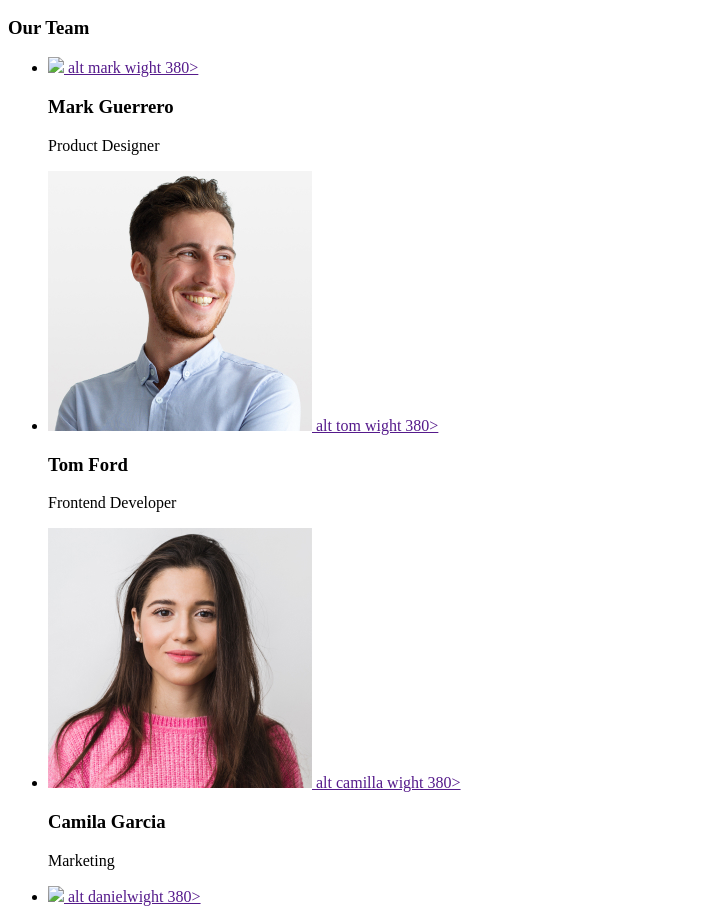
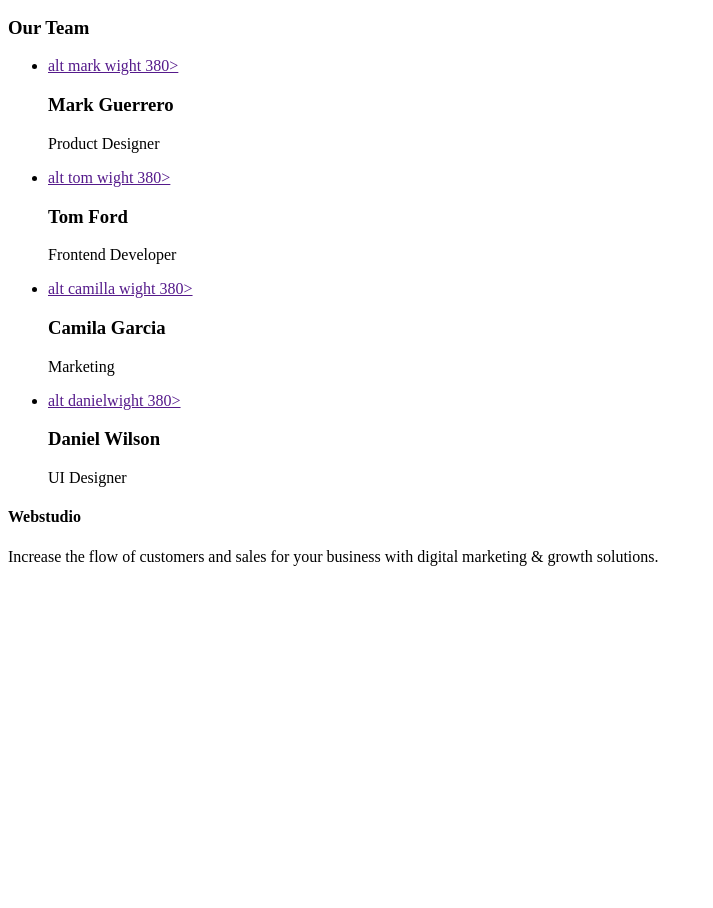
Before and after one commit to WarMilion625/goit-markup-hw-01, a plain HTML site: page index.html in a window 1280 px wide. Shown: the part 1519-2427 px from the top of the page, without its empty margins (0-713 px from the left). After the commit the page ends 2101 px from the top, so only its background shows below. Drawn offline with Linux system fonts and the light colour scheme; files whose address does not match are found by name.

Commit message:
Update index.html

```diff
--- a/index.html
+++ b/index.html
@@ -58,19 +58,19 @@
          <h3>Our Team</h3>
          <ul>
             <li>
-                <a href><img src=img src="https://raw.githubusercontent.com/WarMilion625/goit-markup-hw-01/ccd0c4a9bee374f9372b60e07127ee18bb819203/images/3.jpg"> alt mark wight 380></a>
+                <a href><imgsrc="https://raw.githubusercontent.com/WarMilion625/goit-markup-hw-01/ccd0c4a9bee374f9372b60e07127ee18bb819203/images/3.jpg">alt mark wight 380></a>
                 <h3>Mark Guerrero</h3>
                 <p>Product Designer</p>
             </li>
             <li>
-                <a href><img src="https://raw.githubusercontent.com/WarMilion625/goit-markup-hw-01/ccd0c4a9bee374f9372b60e07127ee18bb819203/images/4.jpg"> alt tom wight 380> </a>
+                <a href><imgsrc="https://raw.githubusercontent.com/WarMilion625/goit-markup-hw-01/ccd0c4a9bee374f9372b60e07127ee18bb819203/images/4.jpg">alt tom wight 380> </a>
                 <h3>Tom Ford</h3>
                 <p>Frontend Developer</p>
             </li>
-            <li><a href><img src="https://raw.githubusercontent.com/WarMilion625/goit-markup-hw-01/ccd0c4a9bee374f9372b60e07127ee18bb819203/images/5.jpg"> alt camilla wight 380> </a></li>
+            <li><a href><imgsrc="https://raw.githubusercontent.com/WarMilion625/goit-markup-hw-01/ccd0c4a9bee374f9372b60e07127ee18bb819203/images/5.jpg">alt camilla wight 380> </a></li>
             <h3>Camila Garcia</h3>
             <p>Marketing</p>
-            <li><a href><img src=<img src="https://raw.githubusercontent.com/WarMilion625/goit-markup-hw-01/ccd0c4a9bee374f9372b60e07127ee18bb819203/images/6.jpg"> alt danielwight 380> </a></li>
+            <li><a href><imgsrc="https://raw.githubusercontent.com/WarMilion625/goit-markup-hw-01/ccd0c4a9bee374f9372b60e07127ee18bb819203/images/6.jpg">alt danielwight 380> </a></li>
 <h3>Daniel Wilson</h3>
     <p>UI Designer</p>
     </ul>
```
